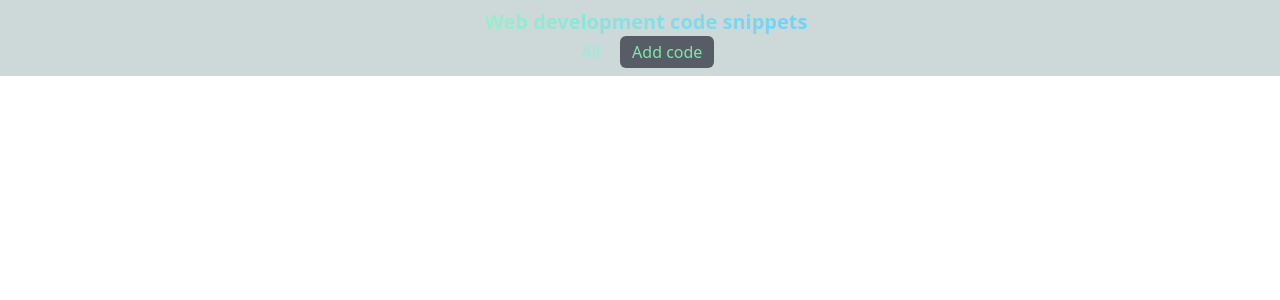
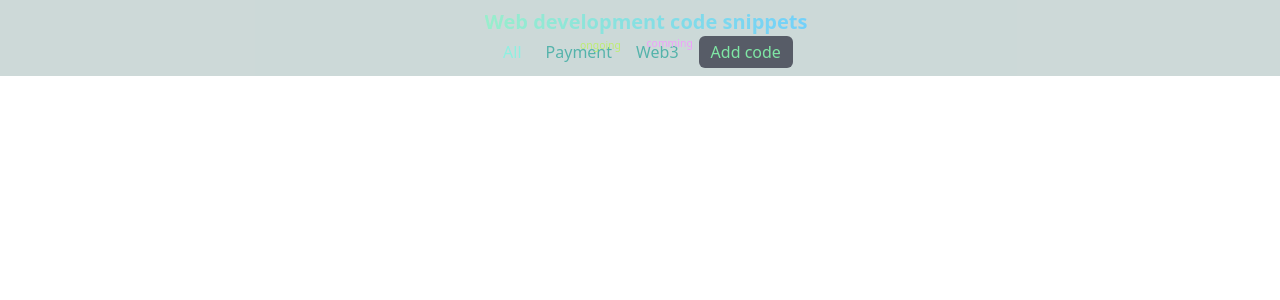
Before and after one commit to kodevasse/JS_cheatsheet, a Vue app: page /payment in a window 1280 px wide. Shown: the top 300 px of the page. Built offline with nearby package versions, Linux system fonts and the light colour scheme; no server answers; the database is empty.

Commit message:
working on stripe integration testing

```diff
--- a/src/App.vue
+++ b/src/App.vue
@@ -9,7 +9,8 @@ storeSheet.init();
 </script>
 
 <template>
-  <header>
+  <div>
+    <header class="">
       <nav
         class="flex flex-col items-center gap-x-5 pl-5 text-teal-300 bg-teal-900 opacity-70 bg-opacity-30 p-2 w-full"
       >
@@ -19,7 +20,25 @@ storeSheet.init();
           Web development code snippets
         </h1>
         <div class="flex flex-row">
-        <RouterLink class="p-1 mr-4" to="/">All</RouterLink>
+          <RouterLink class="p-1 mr-4 hover:text-teal-500" to="/"
+            >All</RouterLink
+          >
+          <RouterLink
+            class="p-1 mr-4 hover:text-teal-500 text-teal-600"
+            to="/payment"
+            >Payment<span
+              class="absolute text-[0.65rem] text-lime-400 -ml-8 -mt-0.5"
+              >ongoing</span
+            ></RouterLink
+          >
+          <RouterLink
+            class="p-1 mr-4 hover:text-teal-500 text-teal-600"
+            to="/payment"
+            >Web3<span
+              class="absolute text-[0.65rem] text-fuchsia-400 -ml-8 -mt-1"
+              >comming</span
+            ></RouterLink
+          >
           <!-- <RouterLink to="/promises">Promises</RouterLink> -->
           <button
             class="p-1 px-3 rounded-md bg-gray-900 hover:bg-gray-800 transition-all"
@@ -33,7 +52,8 @@ storeSheet.init();
         </div>
       </nav>
     </header>
-  <main class="">
+    <main>
       <RouterView />
     </main>
+  </div>
 </template>
--- a/src/router/index.js
+++ b/src/router/index.js
@@ -11,6 +11,11 @@ const router = createRouter({
       component: MainView,
     },
     {
+      path: "/",
+      name: "payment",
+      component: () => import("../views/PaymentView.vue"),
+    },
+    {
       path: "/promises",
       name: "promises",
       // route level code-splitting
--- a/src/views/MainView.vue
+++ b/src/views/MainView.vue
@@ -138,7 +138,7 @@ const addToFirestore = async () => {
 </script>
 
 <template>
-  <div>
+  <div class="">
     <Transition>
       <div
         class="flex flex-col items-center mt-5"
--- /dev/null
+++ b/src/views/PaymentView.vue
@@ -0,0 +1,5 @@
+<template>
+  <div></div>
+</template>
+
+<script setup></script>
```
Lines whose indentation alone changed are shown as unchanged.
